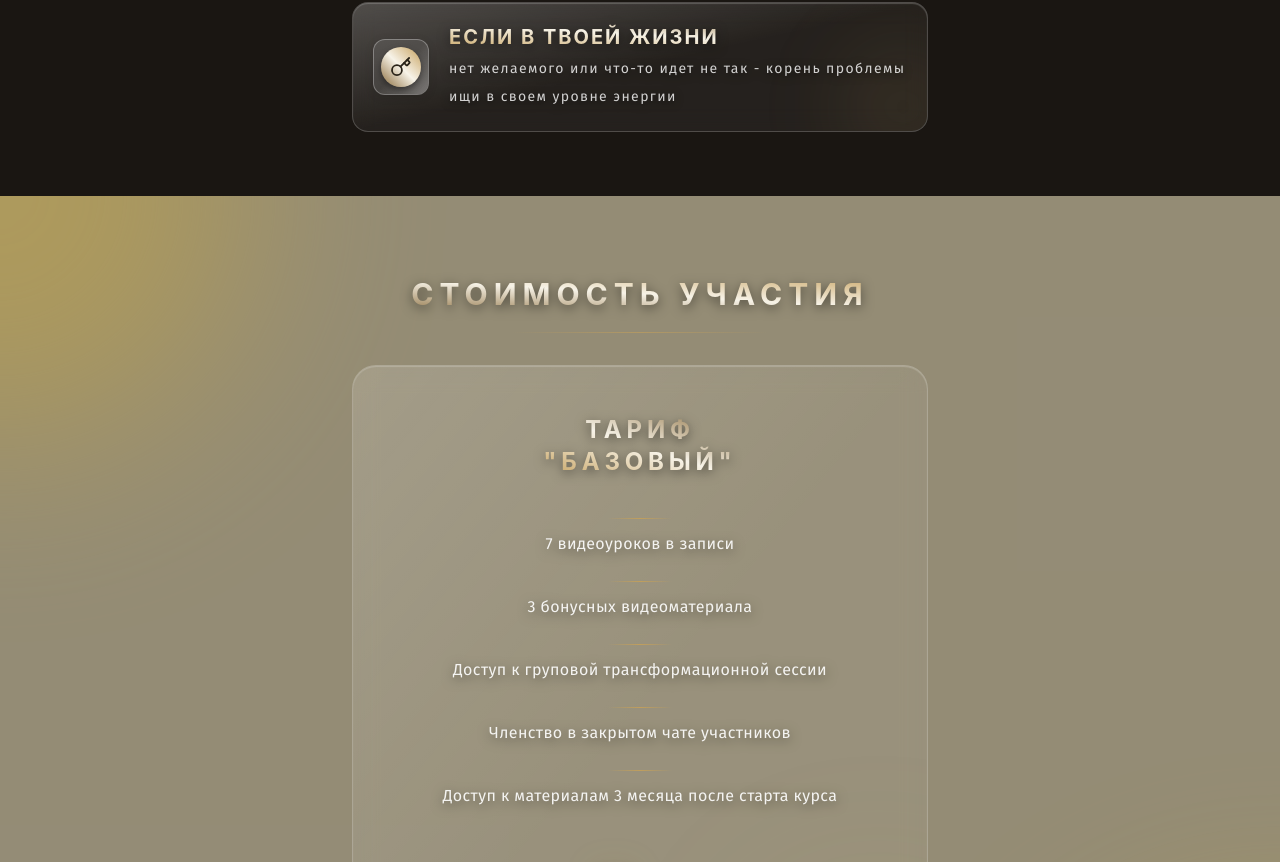
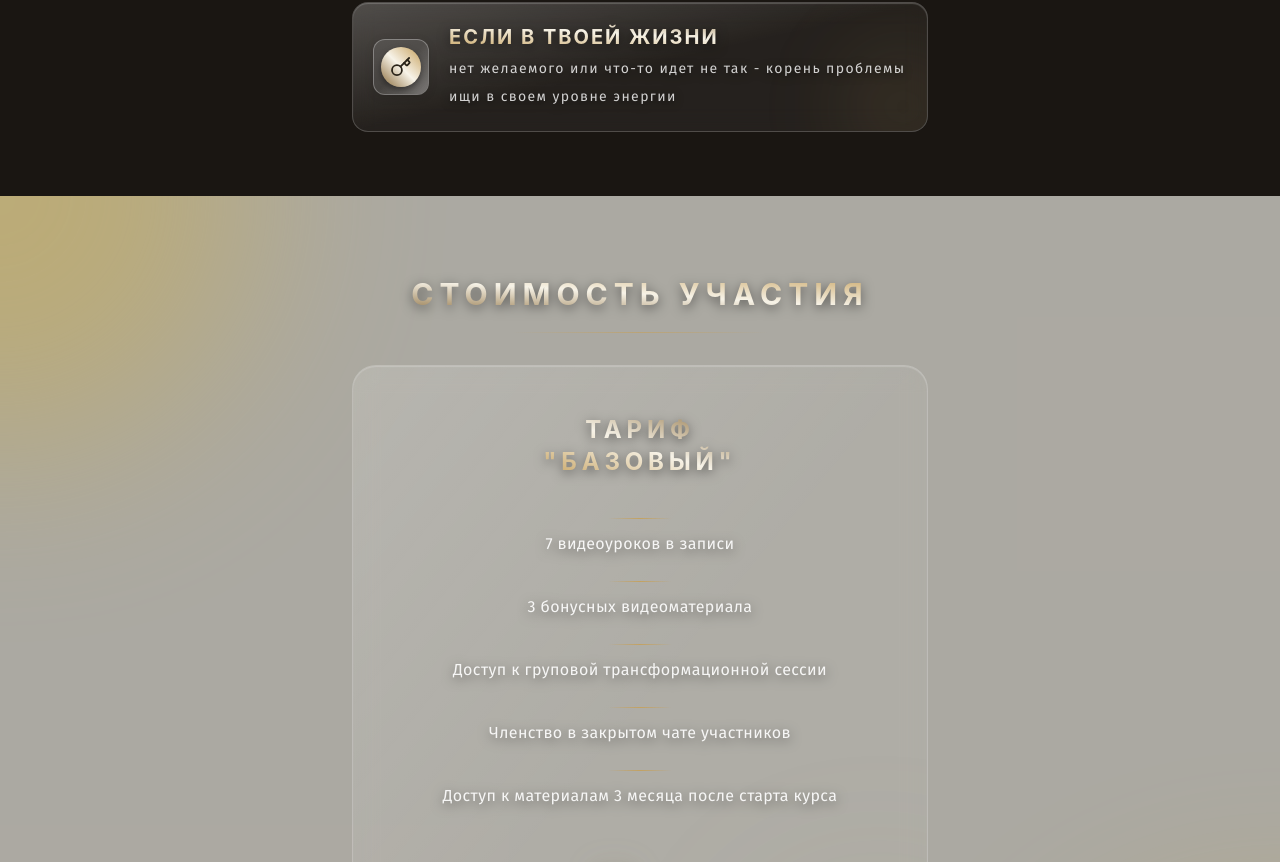
Before and after one commit to Claw99/liubov_course, a React (Vite) app: page / in a window 1280 px wide. Shown: the part 2478-3340 px from the top of the page. Built offline with nearby package versions, Linux system fonts and the light colour scheme.

Commit message:
feat: changing pre cast1234567888

```diff
--- a/src/sections/Pricing.jsx
+++ b/src/sections/Pricing.jsx
@@ -19,7 +19,7 @@ export const Pricing = () => {
   return (
     <section
       id="pricing"
-      className="relative bg-[#D4C8A8] py-20 px-5 overflow-hidden"
+      className="relative bg-[#F5F2E8] py-20 px-5 overflow-hidden"
     >
       <div className="absolute inset-0 bg-black/30 pointer-events-none z-0" />
       {/* Золотые переливы по углам (оба в насыщенном бронзовом стиле) */}
```
